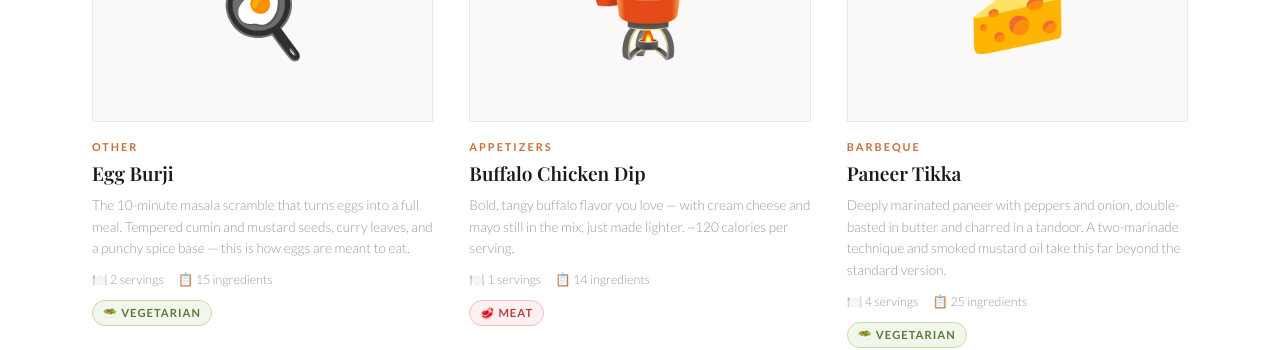
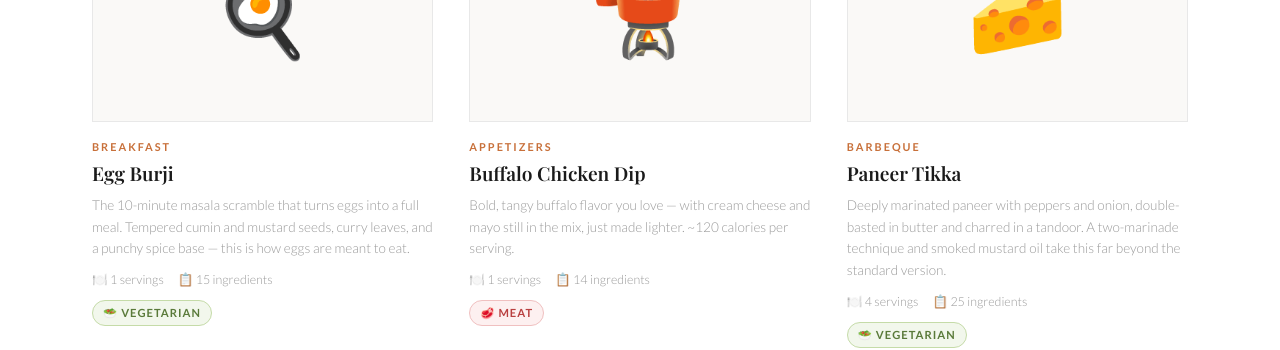
Before and after one commit to churchillpatel-eng/Churchscookout, a Next.js app in the folder web/: page / in a window 1280 px wide. Shown: the part 980-1330 px from the top of the page. Built offline with nearby package versions, Linux system fonts and the light colour scheme; a web font is replaced by a local one.

Commit message:
Move Egg Burji to Breakfast category and scale to two eggs

```diff
--- a/web/src/data/categories.ts
+++ b/web/src/data/categories.ts
@@ -25,6 +25,7 @@ export const CATEGORY_META: Record<string, CategoryMeta> = {
   marinades: { label: "Marinades", emoji: "🫙" },
   barbeque: { label: "Barbeque", emoji: "🔥" },
   appetizers: { label: "Appetizers", emoji: "🫕" },
+  breakfast: { label: "Breakfast", emoji: "🍳" },
   desserts: { label: "Desserts", emoji: "🍦" },
   other: { label: "Other", emoji: "🍽️" },
 };
--- a/web/src/data/recipes/egg-burji.ts
+++ b/web/src/data/recipes/egg-burji.ts
@@ -7,8 +7,8 @@ const recipe: Recipe = {
   title: "Egg Burji",
   description:
     "The 10-minute masala scramble that turns eggs into a full meal. Tempered cumin and mustard seeds, curry leaves, and a punchy spice base — this is how eggs are meant to eat.",
-  servings: 2,
-  category: "other",
+  servings: 1,
+  category: "breakfast",
   emoji: "🍳",
   ingredients: [
     { amount: "2 tbsp", item: "Neutral Oil" },
@@ -19,7 +19,7 @@ const recipe: Recipe = {
     { amount: "1", item: "Onion, Finely Chopped" },
     { amount: "½", item: "Tomato, Chopped" },
     { amount: "2", item: "Thai Chilies, Slit" },
-    { amount: "4", item: "Eggs, Beaten" },
+    { amount: "2", item: "Eggs, Beaten" },
     { amount: "Handful", item: "Fresh Cilantro, Chopped" },
     { amount: "", item: "Salt, To Taste" },
     { section: "Spices" },
```
